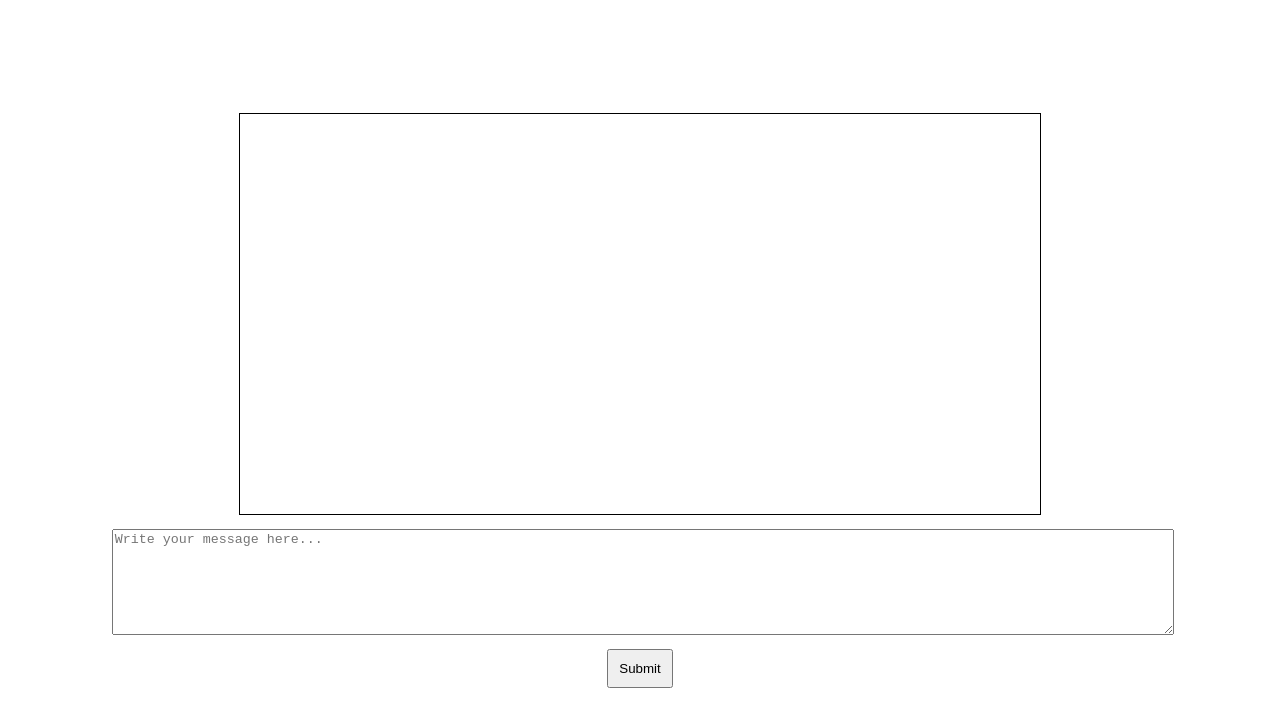
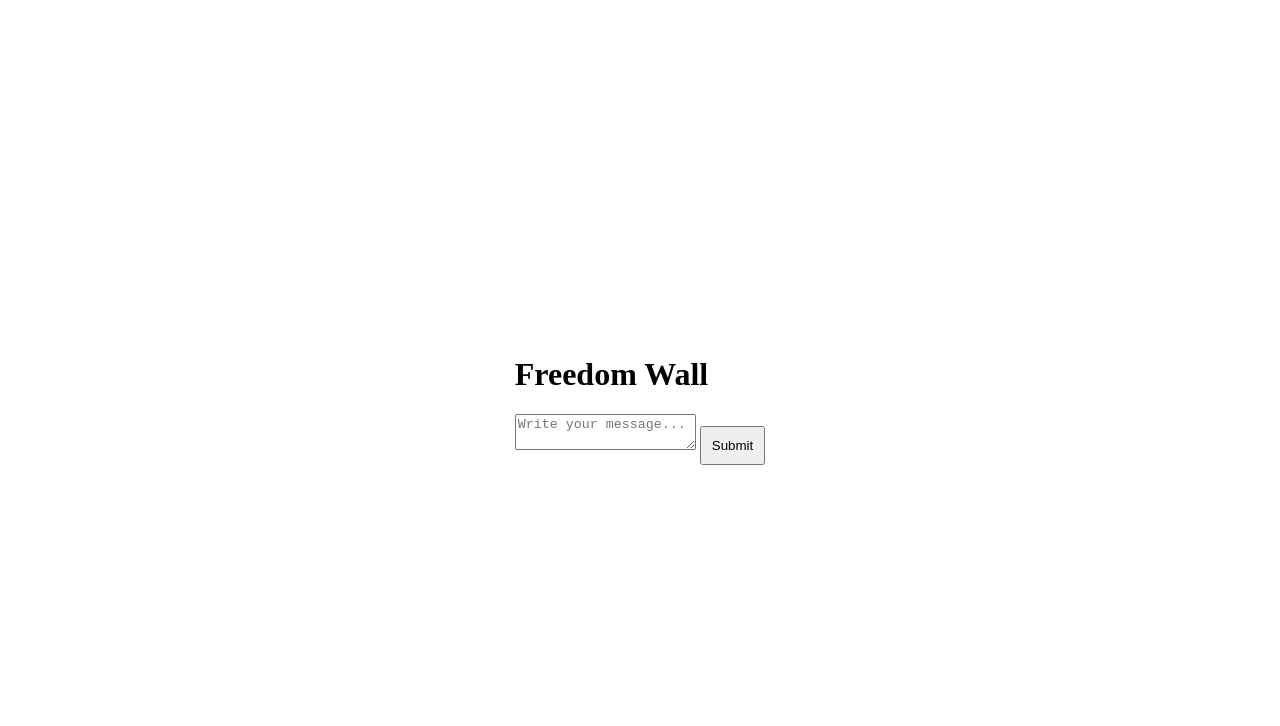
Before and after one commit to Beendeta/freedom-wall, a plain HTML site: page index.html in a window 1280 px wide. Drawn offline with Linux system fonts and the light colour scheme.

Commit message:
index.html

```diff
--- a/index.html
+++ b/index.html
@@ -3,13 +3,13 @@
 <head>
     <meta charset="UTF-8">
     <meta name="viewport" content="width=device-width, initial-scale=1.0">
+    <title>Freedom Wall</title>
     <link rel="stylesheet" href="styles.css">
-    <title>Freedom Wall</title>
 </head>
 <body>
-    <div id="freedom-wall">
-        <canvas id="drawing-canvas" width="800" height="400"></canvas>
-        <textarea id="message-input" placeholder="Write your message here..."></textarea>
+    <div class="container">
+        <h1>Freedom Wall</h1>
+        <textarea id="messageInput" placeholder="Write your message..."></textarea>
         <button onclick="submitMessage()">Submit</button>
     </div>
 
```
